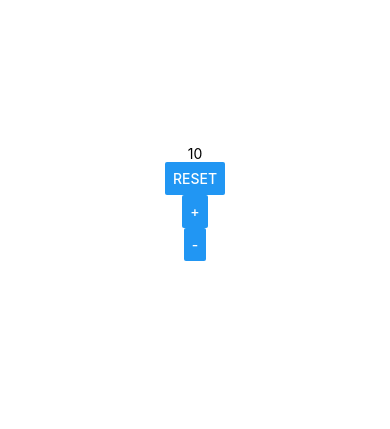
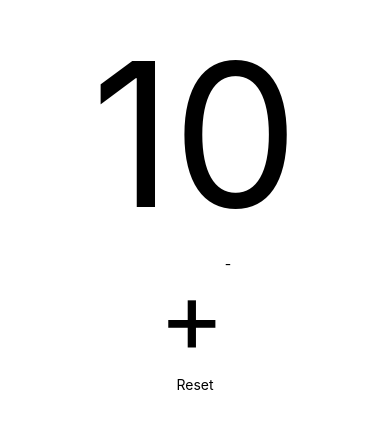
Before and after one commit to JulietMD/counter, a React Native app: screen / in a window 390 px wide. Shown: the part 219-648 px from the top of the page. Built offline with nearby package versions, Linux system fonts and the light colour scheme.

Commit message:
add layout and replace button by touchable

```diff
--- a/App.js
+++ b/App.js
@@ -1,5 +1,5 @@
 import React from 'react';
-import { StyleSheet, Text, View, Button } from 'react-native';
+import { StyleSheet, Text, View, TouchableOpacity } from 'react-native';
 
 export default class App extends React.Component {
   constructor(props) {
@@ -24,42 +24,69 @@ export default class App extends React.Component {
     } = this.state
 
     return (
-      <View style={styles.container}>
-        <Text>
+      <View
+        style={{
+          flex: 1,
+          flexDirection: 'column',
+          alignItems: 'center',
+          justifyContent: 'center',
+
+          backgroundColor: '#fff',
+        }}
+      >
+
+        <Text
+          style={{
+            fontSize: 200,
+          }}
+        >
           {count}
         </Text>
 
-        <Button title = {'Reset'}
-         onPress={this.HandleReset}
-        />
-
-        <Button title = {'+'}
+        <View
+          style={{
+            flexDirection: 'row',
+          }}
+        >
+          <TouchableOpacity
             onPress={()=>{
               this.setState({
                 count: count + 1
               })
             }}
-        />
+          >
+            <Text
+              style={{
+                fontSize: 100
+              }}
+            >
+              {'+'}
+            </Text>
+          </TouchableOpacity>
 
-        <Button title = {'-'}
+          <TouchableOpacity
             onPress = {()=>{
               this.setState({
                 count: count - 1
               })
             }}
-        />
+          >
+            <Text>
+              {'-'}
+            </Text>
+          </TouchableOpacity>
+        </View>
+
+        <TouchableOpacity
+          onPress={this.HandleReset}
+        >
+          <Text>
+            {'Reset'}
+          </Text>
+        </TouchableOpacity>
 
       </View>
 
     );
   }
 }
-
-const styles = StyleSheet.create({
-  container: {
-    flex: 1,
-    backgroundColor: '#fff',
-    alignItems: 'center',
-    justifyContent: 'center',
-  },
-});
```
Also changed, not shown: 1 other file (tests, documents, lock files or other folders). Lines whose indentation alone changed are shown as unchanged.
